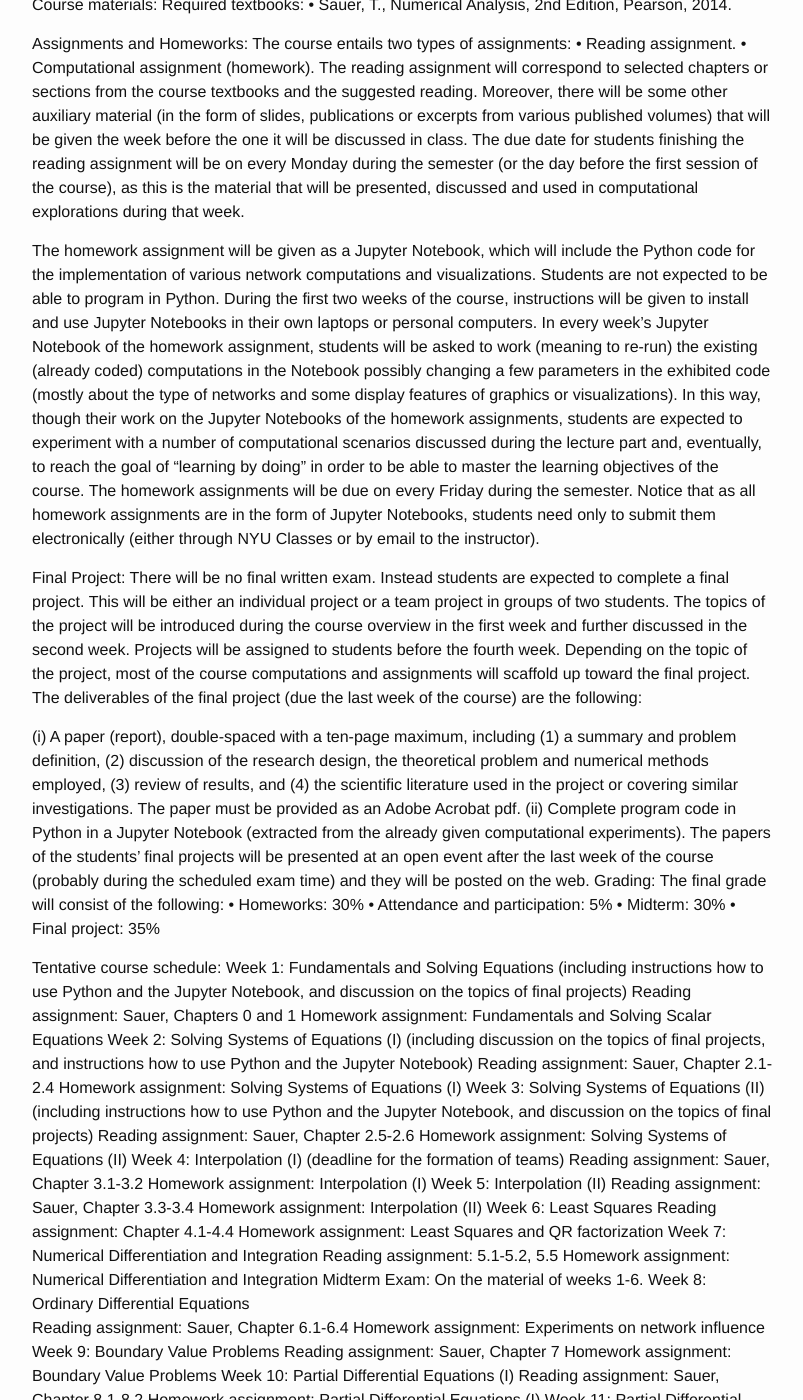
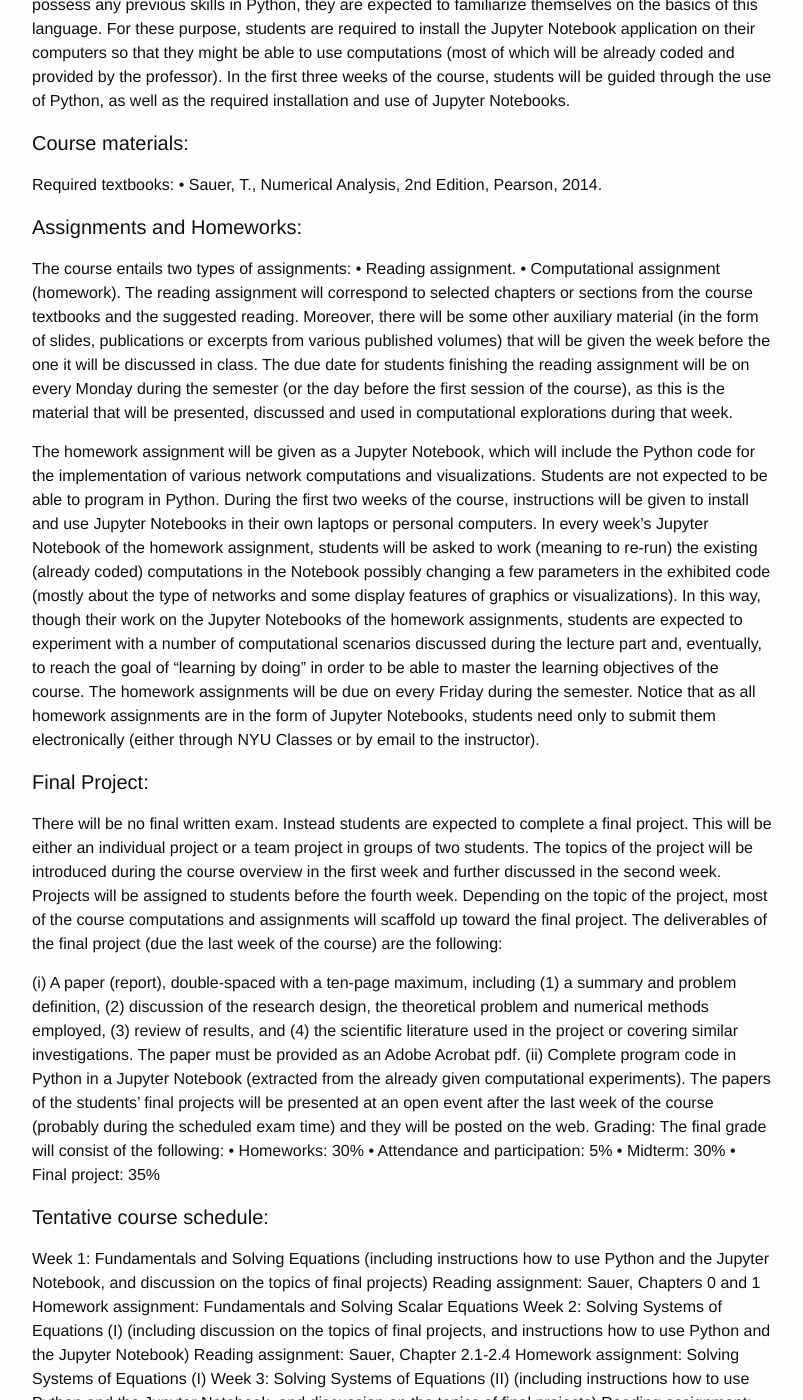
Before and after one commit to mwysis/mwysis.github.io, a Jekyll site: the page built from _posts/2019-06-17-Numerical-Methods-Course-Syllabus.markdown, in a window 1280 px wide and 1400 px high, scrolled down 1572 px. Shown: the whole window, without its empty margins (238-1041 px from the left). Built offline with Jekyll 4.4.1, drawn with Linux system fonts in a browser that asks for light colours; our own code applies the rules of GitHub Pages for plain Markdown files; some of the changed text lies outside the part shown.

Commit message:
Update 2019-06-17-Numerical-Methods-Course-Syllabus.markdown

```diff
--- a/_posts/2019-06-17-Numerical-Methods-Course-Syllabus.markdown
+++ b/_posts/2019-06-17-Numerical-Methods-Course-Syllabus.markdown
@@ -7,10 +7,12 @@
 **Office: TBA**<br />
 **Office Hours: TBA**
 
-Course description:
+<h4>Course description:</h4>
+
 This course explores how calculus and linear algebra problems can be solved, at least in an approximated form, using numerical methods. As such, the subject has very broad applications in applied mathematics, physics, engineering, social and life sciences. Topics covered in this course include algorithms for solving linear and nonlinear equations, least squares problems, interpolation, numerical quadrature, ordinary and partial differential equations. Theory and practical examples are combined to study these topics.
 
-Learning outcomes:
+<h4>Learning outcomes:</h4>
+
 Upon successful completion of this course, students will be able to apply efficient numerical methods to solve problems arising in applied mathematics, physics, engineering, social and life sciences. In particular, students will be able to:
 
 CL01. Understand how computers store and manipulate numbers, and the impact that this has on arithmetic calculations. Understand the notion of backward and forward errors, and of condition number.
@@ -23,7 +25,7 @@ CL04. Solve ordinary differential equations, both as initial value problems and
 
 CL05. Work-out the numerical solution of a real-world problem by integrating together the knowledge acquired with the previous learning outcome, and present the results to colleagues.
 
-Teaching and learning methods:
+<h4>Teaching and learning methods:</h4>
 Each week will be divided in two parts:
 .	The lecture.
 .	The computational exploration and experimentation.
@@ -34,11 +36,13 @@ There will be a class midterm exam during the second part of week 7, consisting
 Over the course of the semester, students will also be required to work on a project and present it in front of the class on the last day of the course. They will also be asked to submit individual written reports of their project in order to achieve a deeper understanding of and ability to explain the course’s main concepts.
 Python will be used as a tool for implementing the numerical methods and is necessary for all the weekly homework assignments and for the final project. Though students do not need to possess any previous skills in Python, they are expected to familiarize themselves on the basics of this language. For these purpose, students are required to install the Jupyter Notebook application on their computers so that they might be able to use computations (most of which will be already coded and provided by the professor). In the first three weeks of the course, students will be guided through the use of Python, as well as the required installation and use of Jupyter Notebooks.
 
-Course materials:
+<h4>Course materials:</h4>
+
 Required textbooks:
 •	Sauer, T., Numerical Analysis, 2nd Edition, Pearson, 2014.
 
-Assignments and Homeworks:
+<h4>Assignments and Homeworks:</h4>
+
 The course entails two types of assignments:
 •	Reading assignment.
 •	Computational assignment (homework).
@@ -46,7 +50,8 @@ The reading assignment will correspond to selected chapters or sections from the
 
 The homework assignment will be given as a Jupyter Notebook, which will include the Python code for the implementation of various network computations and visualizations. Students are not expected to be able to program in Python. During the first two weeks of the course, instructions will be given to install and use Jupyter Notebooks in their own laptops or personal computers. In every week’s Jupyter Notebook of the homework assignment, students will be asked to work (meaning to re-run) the existing (already coded) computations in the Notebook possibly changing a few parameters in the exhibited code (mostly about the type of networks and some display features of graphics or visualizations). In this way, though their work on the Jupyter Notebooks of the homework assignments, students are expected to experiment with a number of computational scenarios discussed during the lecture part and, eventually, to reach the goal of “learning by doing” in order to be able to master the learning objectives of the course. The homework assignments will be due on every Friday during the semester. Notice that as all homework assignments are in the form of Jupyter Notebooks, students need only to submit them electronically (either through NYU Classes or by email to the instructor).
 
-Final Project:
+<h4>Final Project:</h4>
+
 There will be no final written exam. Instead students are expected to complete a final project. This will be either an individual project or a team project in groups of two students. The topics of the project will be introduced during the course overview in the first week and further discussed in the second week. Projects will be assigned to students before the fourth week. Depending on the topic of the project, most of the course computations and assignments will scaffold up toward the final project. The deliverables of the final project (due the last week of the course) are the following:
 
 (i)	A paper (report), double-spaced with a ten-page maximum, including (1) a summary and problem definition, (2) discussion of the research design, the theoretical problem and numerical methods employed, (3) review of results, and (4) the scientific literature used in the project or covering similar investigations. The paper must be provided as an Adobe Acrobat pdf.
@@ -59,7 +64,8 @@ The final grade will consist of the following:
 •	Midterm: 30%
 •	Final project: 35%
 
-Tentative course schedule:
+<h4>Tentative course schedule:</h4>
+
 Week 1: Fundamentals and Solving Equations (including instructions how to use Python and the Jupyter Notebook, and discussion on the topics of final projects)
 Reading assignment: Sauer, Chapters 0 and 1
 Homework assignment: Fundamentals and Solving Scalar Equations
```
